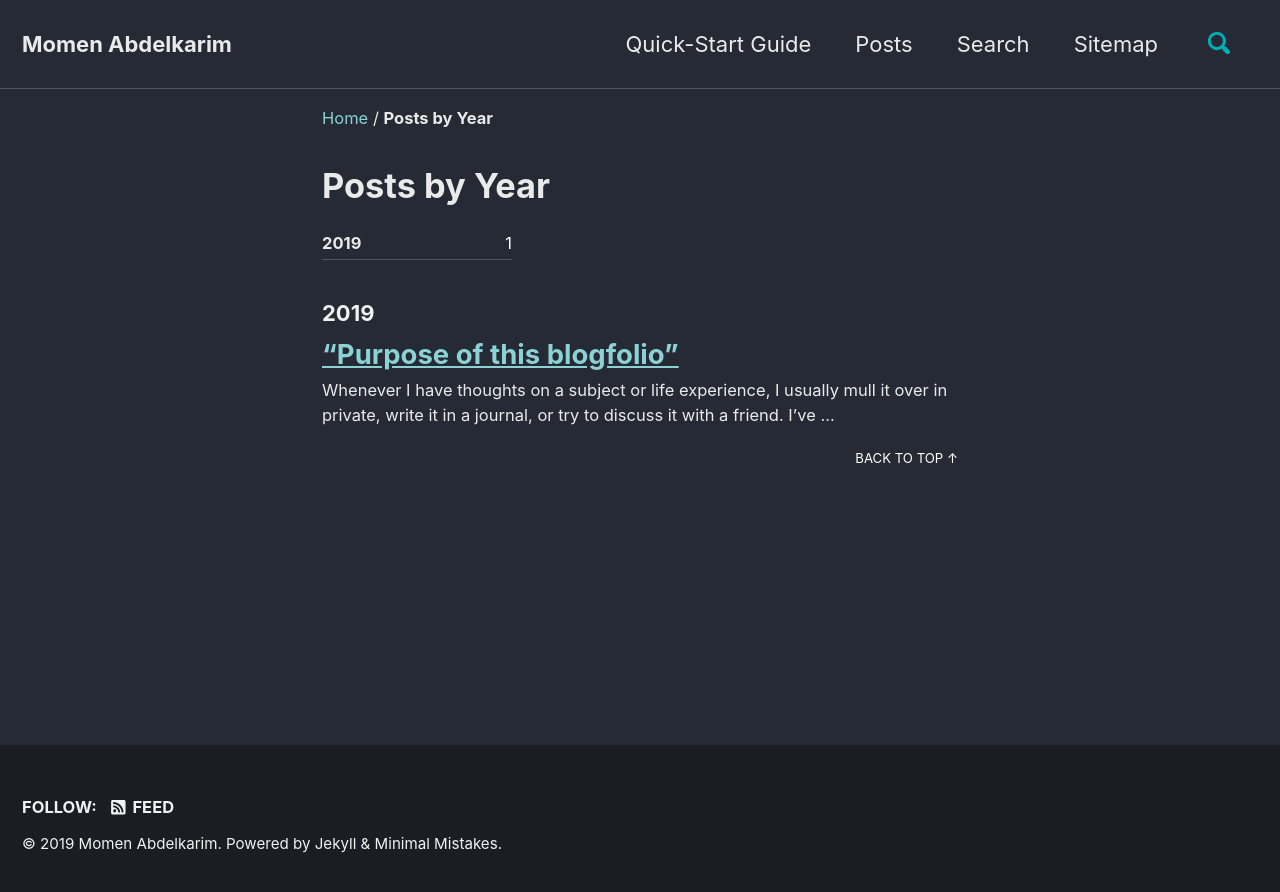
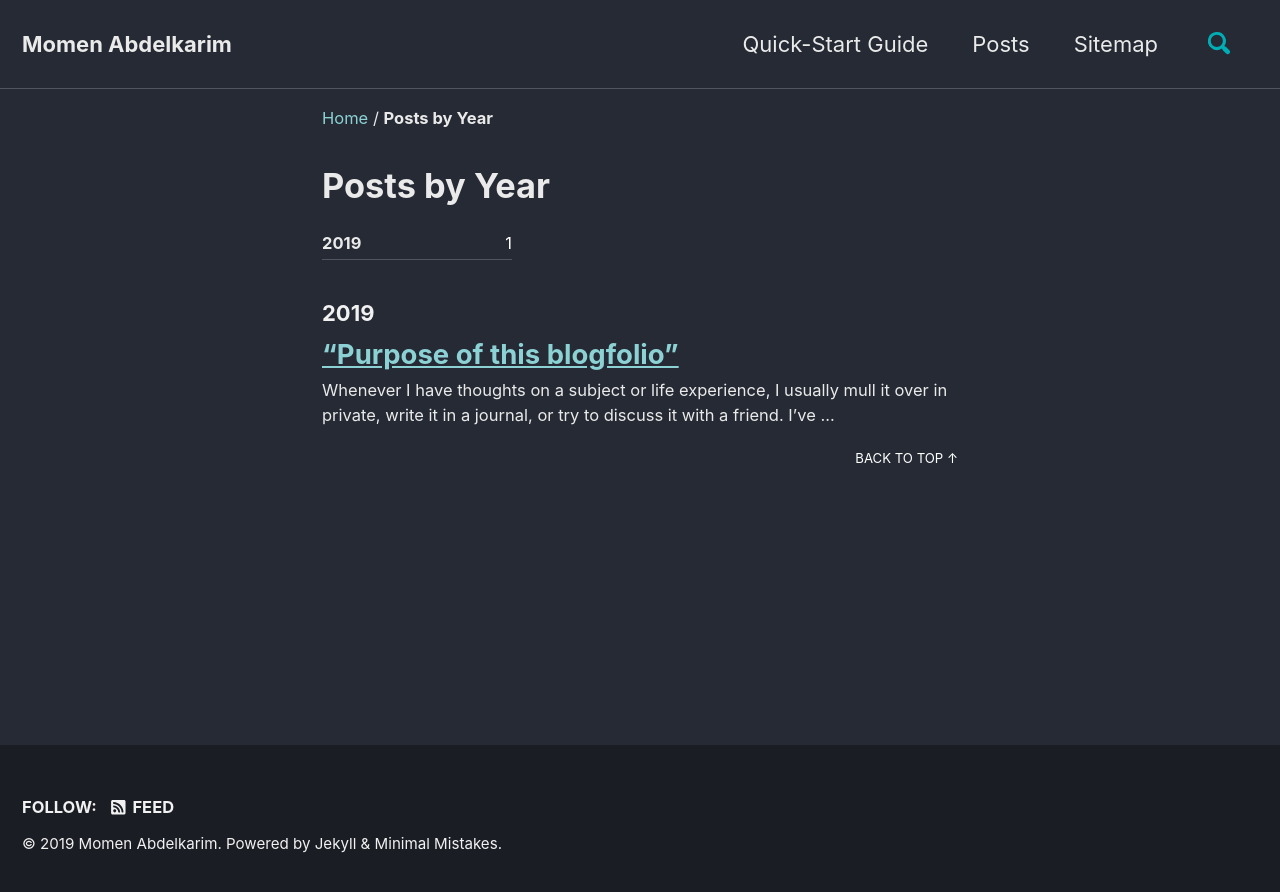
Before and after one commit to momenabdelkarim/momenabdelkarim.github.io, a Jekyll site: the page built from _pages/year-archive.md, in a window 1280 px wide. Shown: the top 892 px of the page. Built offline with Jekyll 4.4.1, drawn with Linux system fonts in a browser that asks for light colours; cached includes are drawn as plain includes; nearby versions of some CDN libraries.

Commit message:
Fixing lack of blank space on posts and removing search header

```diff
--- a/_config.yml
+++ b/_config.yml
@@ -288,7 +288,7 @@ defaults:
       type: posts
     values:
       layout: single
-      author_profile: false
+      author_profile: true
       read_time: true
       comments: true
       share: true
--- a/_data/navigation.yml
+++ b/_data/navigation.yml
@@ -4,7 +4,5 @@ main:
     url: https://mmistakes.github.io/minimal-mistakes/docs/quick-start-guide/
   - title: "Posts"
     url: /year-archive/
-  - title: "Search"
-    url: /search/
   - title: "Sitemap"
     url: /sitemap/
```
Also changed, not shown: 1 other file.
